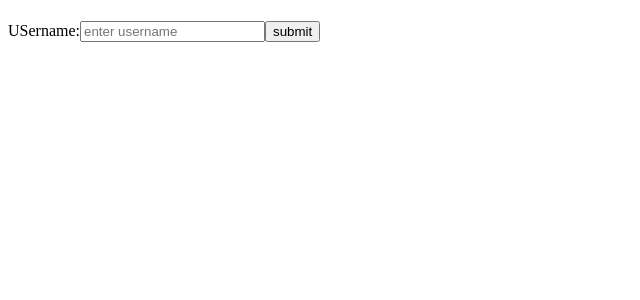
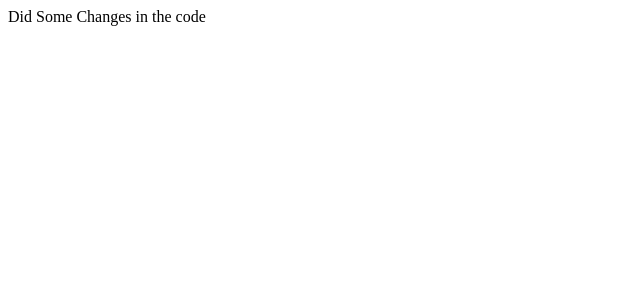
Before and after one commit to shruthi2609/glfunctional, a React (Create React App) app: page / in a window 1280 px wide. Shown: the top 300 px of the page, without its empty margins (0-640 px from the left). Built offline with nearby package versions, Linux system fonts and the light colour scheme.

Commit message:
adding Home Page

```diff
--- a/package.json
+++ b/package.json
@@ -8,7 +8,7 @@
     "@testing-library/user-event": "^13.5.0",
     "react": "^18.2.0",
     "react-dom": "^18.2.0",
-    "react-scripts": "5.0.1",
+    "react-scripts": "^5.0.1",
     "web-vitals": "^2.1.4"
   },
   "scripts": {
--- a/src/App.js
+++ b/src/App.js
@@ -1,12 +1,13 @@
 import SimpleState from "./StateInFunctional/SimpleState"
 import WelcomePage from "./StateInFunctional/WelcomePage"
 import WithDestructing from "./StateInFunctional/WithDesturcting"
+import Home from "./StateInFunctional/Home"
 
 function App()
 {
     return(
         <div>
-           <WelcomePage></WelcomePage>
+           <Home></Home>
         </div>
     )
 }
--- /dev/null
+++ b/src/StateInFunctional/Home.js
@@ -0,0 +1,8 @@
+import React from 'react'
+
+const Home = () => {
+  return (
+    <div>Did Some Changes in the code</div>
+  )
+}
+export default Home
```
Also changed, not shown: 1 other file (tests, documents, lock files or other folders).
